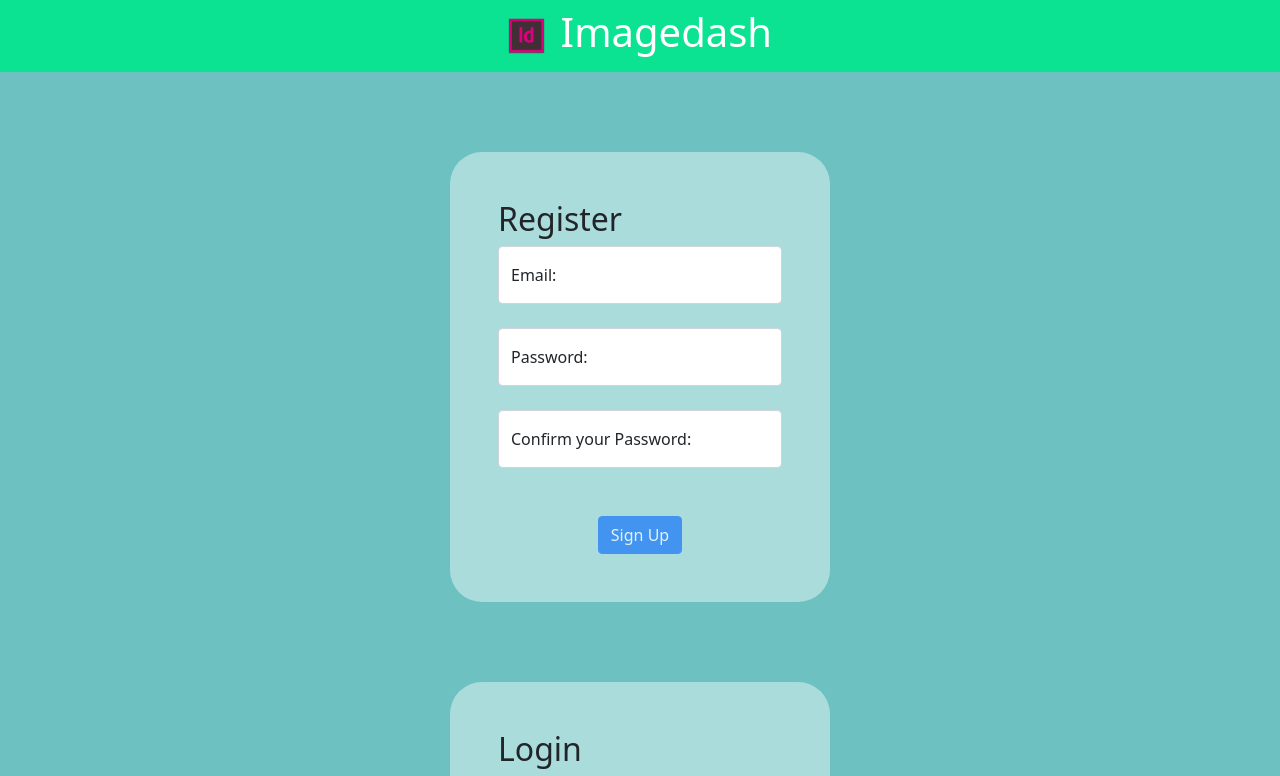
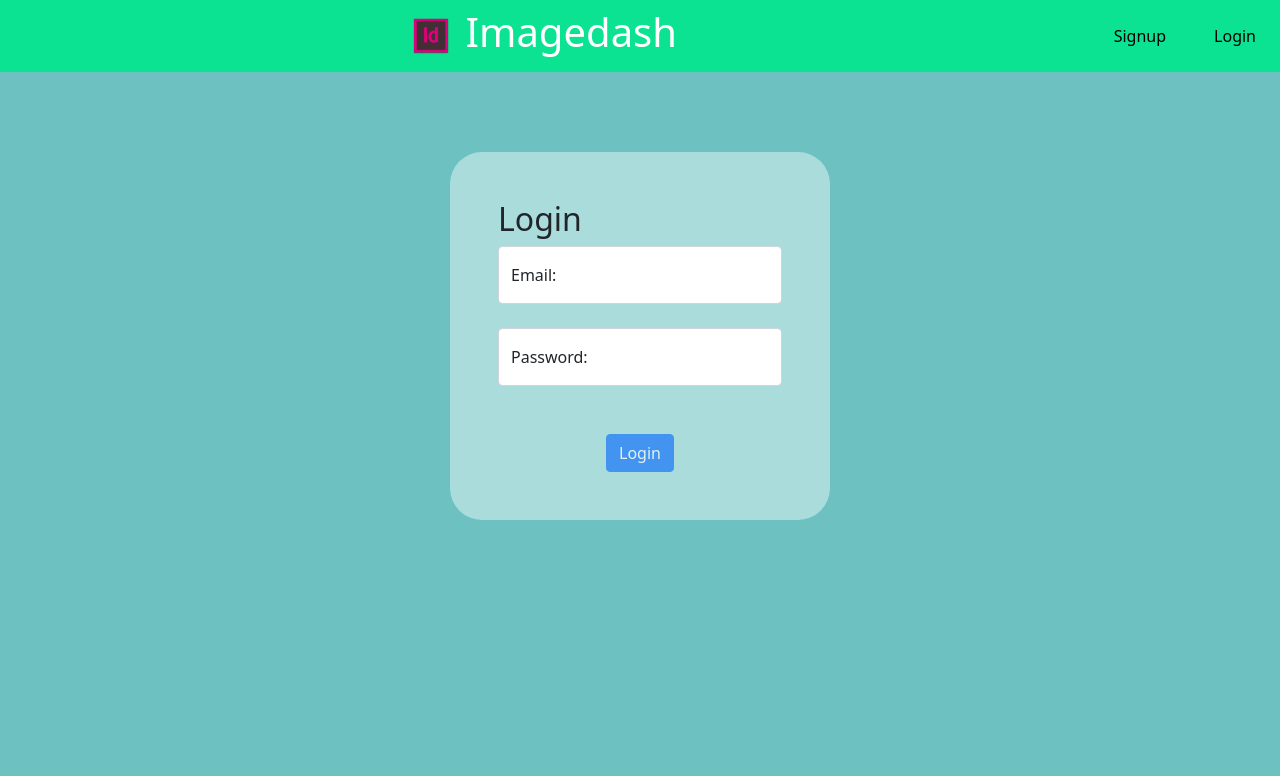
Before and after one commit to bharathpai/imagedash, an Angular app: page /login in a window 1280 px wide. Shown: the top 776 px of the page. Built offline with nearby package versions, Linux system fonts and the light colour scheme.

Commit message:
Added basic Router for AppModule -Routing between Signup and Login Components -Some minor changes to the Template of Signup Component -Some minor changes to the Template of Login Component

```diff
--- a/src/app/app.component.css
+++ b/src/app/app.component.css
@@ -14,4 +14,9 @@ background-color: grey;
 .box1{
     /* height: 100vh; */
     background-color: rgba(77, 179, 179, 0.815);
+    height: 100vh;
 }
+a{
+    color: black;
+    text-decoration: none;
+}
--- a/src/app/app.component.html
+++ b/src/app/app.component.html
@@ -8,8 +8,11 @@
     </a>
     <h1>Imagedash</h1>
   </div>
+  <div>
+    <a class="mx-4" routerLink="/signup">Signup</a>
+    <a class="mx-4" routerLink="/login">Login</a>
+  </div>
+
 </nav>
-
-<app-signup></app-signup>
-<app-login></app-login>
+<router-outlet></router-outlet>
 </div>
--- a/src/app/app.module.ts
+++ b/src/app/app.module.ts
@@ -4,6 +4,7 @@ import { BrowserModule } from '@angular/platform-browser';
 import { AppComponent } from './app.component';
 import { FormsModule,ReactiveFormsModule } from '@angular/forms';
 import { AuthModule } from './auth/auth.module';
+import { AppRoutingModule } from './app-routing.module';
 
 @NgModule({
   declarations: [
@@ -14,7 +15,8 @@ import { AuthModule } from './auth/auth.module';
     BrowserModule,
     ReactiveFormsModule,
     FormsModule,
-    AuthModule
+    AuthModule,
+    AppRoutingModule
 
   ],
   providers: [],
--- a/src/app/auth/components/login/login.component.html
+++ b/src/app/auth/components/login/login.component.html
@@ -58,7 +58,6 @@
 
             <br>
             <button
-                class=""
               type="submit"
               routerLink="/login"
               [disabled]="!userDetails.valid"
--- a/src/app/auth/components/signup/signup.component.html
+++ b/src/app/auth/components/signup/signup.component.html
@@ -82,9 +82,8 @@
             <br>
 
             <button
-                class=""
               type="submit"
-              routerLink="/login"
+              (click)="signup()"
               [disabled]="!userDetails.valid"
               class="btn btn-primary"
             >
--- a/src/app/auth/components/signup/signup.component.ts
+++ b/src/app/auth/components/signup/signup.component.ts
@@ -1,5 +1,6 @@
 import { Component, OnInit } from '@angular/core';
 import { FormBuilder, FormGroup,Validators } from '@angular/forms';
+import { Router } from '@angular/router';
 
 @Component({
   selector: 'app-signup',
@@ -7,14 +8,19 @@ import { FormBuilder, FormGroup,Validators } from '@angular/forms';
   styleUrls: ['./signup.component.css']
 })
 export class SignupComponent implements OnInit {
-  constructor(private fb:FormBuilder) {
+  constructor(private fb:FormBuilder, private router:Router) {
    }
 
 
   ngOnInit(): void {
   }
+
   userDetails:FormGroup=this.fb.group({
     email:['',[Validators.required, Validators.email,Validators.pattern('^[a-z0-9._%+-]+@[a-z0-9.-]+\\.[a-z]{2,4}$')]],
     password:['',[Validators.required,Validators.pattern('(?=.*[A-Za-z])(?=.*[0-9])(?=.*[$@$!#^~%*?&,.<>"\'\\;:\{\\\}\\\[\\\]\\\|\\\+\\\-\\\=\\\_\\\)\\\(\\\)\\\`\\\/\\\\\\]])[A-Za-z0-9\d$@].{8,}')]],
     confirm:['']})
+
+    signup(){
+      this.router.navigate(['/login'])
+    }
 }
```
Also changed, not shown: src/app/app-routing.module.ts (added, +15 -0 lines).
